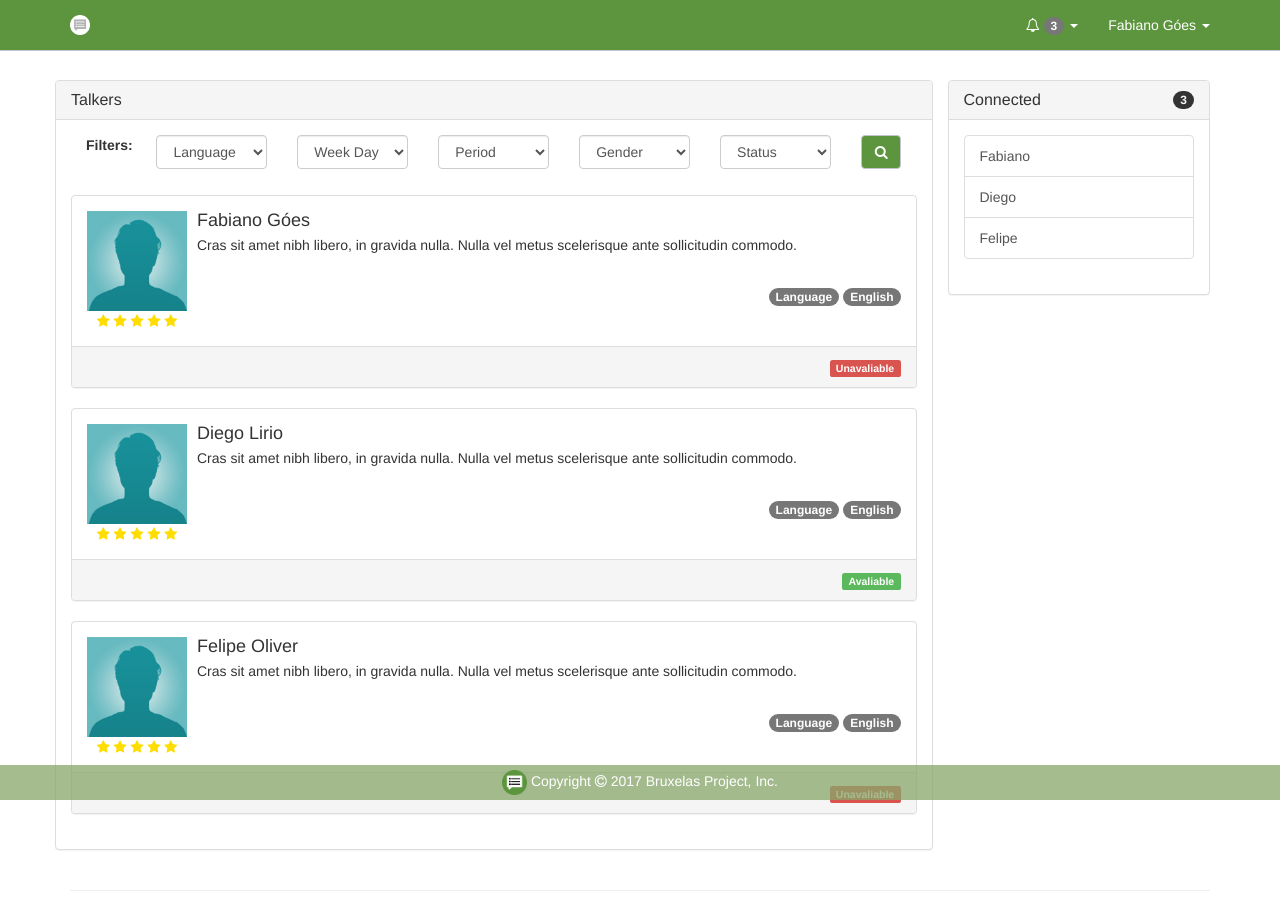
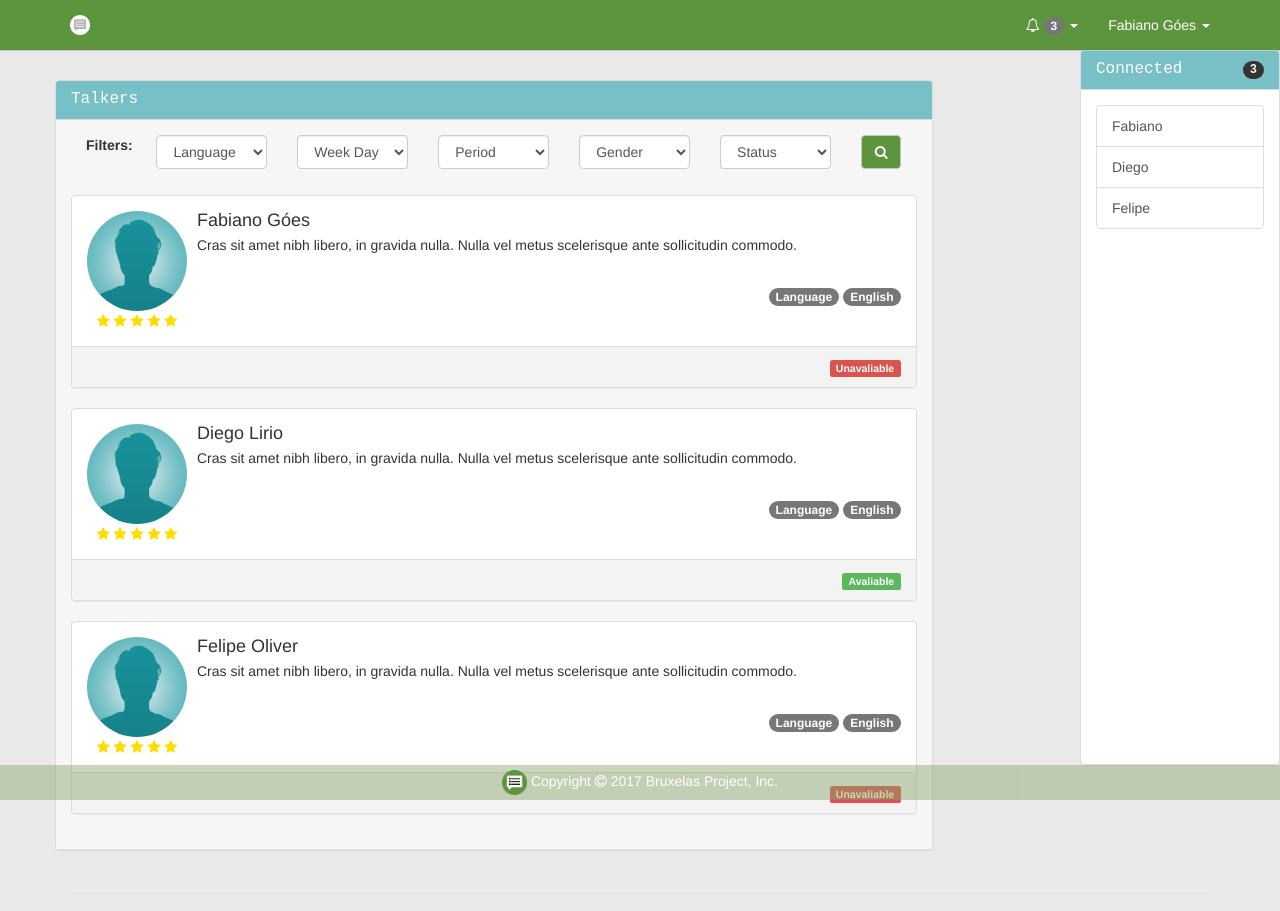
Before and after one commit to fabianogoes/Bruxelas, a plain HTML site: page BruxelasFrontend/src/index.html in a window 1280 px wide. Drawn offline with nearby package versions, Linux system fonts and the light colour scheme.

Commit message:
Colors was change to new pallet of colors

```diff
--- a/BruxelasFrontend/src/css/offcanvas.css
+++ b/BruxelasFrontend/src/css/offcanvas.css
@@ -8,19 +8,7 @@ body {
 }
 body {
   padding-top: 80px;
-}
-.footer {
-  padding: 5px 15px;
-  position: fixed;
-  bottom: 0;
-  left: 0;
-  right: 0;
-  background-color: rgba(137, 167, 108, 0.76);
-  color: white;
-}
-
-.footer > p {
-	margin-bottom: 0px;
+		background-color: #e9e9e9;
 }
 /*
  * Off Canvas
--- /dev/null
+++ b/BruxelasFrontend/src/css/style.css
@@ -0,0 +1,49 @@
+body{
+	background-color: #e9e9e9;
+}
+
+.footer {
+  padding: 5px 15px;
+  position: fixed;
+  bottom: 0;
+  left: 0;
+  right: 0;
+  color: white;
+}
+
+.footer > p {
+	margin-bottom: 0px;
+}
+
+.menu-sidebar-right{
+	height: -o-calc(100% - 85px); /* opera */
+  height: -webkit-calc(100% - 85px); /* google, safari */
+	height: -moz-calc(100% - 85px); /* firefox */
+	position: fixed;
+  right: 0;
+  top: 50px;
+  bottom: 35px;
+  width: 200px;
+}
+
+.bg-light-green-transparent{
+	background-color: rgba(137, 167, 108, 0.46) !important;
+}
+
+.bg-light-greenblue-transparent{
+	background-color: #76c0c6 !important;
+	color: white !important;
+	font-family: monospace;
+}
+
+.bg-footer-card{
+	background-color: #f3f3f3;
+}
+
+.bg-body-panel-default{
+	background-color: #F6F6F6;
+}
+
+.talkers-image-circle{
+	border-radius: 50px;
+}
--- a/BruxelasFrontend/src/index.html
+++ b/BruxelasFrontend/src/index.html
@@ -25,6 +25,7 @@
 
     <!-- Custom styles for this template -->
     <link href="css/offcanvas.css" rel="stylesheet">
+    <link href="css/style.css" rel="stylesheet">
 
     <!-- Just for debugging purposes. Don't actually copy these 2 lines! -->
     <!--[if lt IE 9]><script src="../../assets/js/ie8-responsive-file-warning.js"></script><![endif]-->
@@ -95,10 +96,10 @@
           <div class="row">
 
             <div class="panel panel-default">
-              <div class="panel-heading">
+              <div class="panel-heading bg-light-greenblue-transparent">
                 <h3 class="panel-title">Talkers</h3>
               </div>
-              <div class="panel-body">
+              <div class="panel-body bg-body-panel-default">
 
                 <div class="row">
                   <div class="col-md-12">
@@ -169,7 +170,7 @@
                         <div class="media">
                           <div class="media-left text-center">
                             <a href="#">
-                              <img class="media-object" src="img/default-avatar.jpg" style="height: 100px" alt="Avatar">
+                              <img class="media-object talkers-image-circle" src="img/default-avatar.jpg" style="height: 100px" alt="Avatar">
                             </a>
                             <i class="fa fa-star text-yellow" aria-hidden="true"></i>
                             <i class="fa fa-star text-yellow" aria-hidden="true"></i>
@@ -195,7 +196,7 @@
                           </div>
                         </div>
                       </div>
-                      <div class="panel-footer text-right">
+                      <div class="panel-footer text-right bg-footer-card">
                           <span class="label label-danger" style="width: 100px">Unavaliable</span>
                       </div>
                     </div>
@@ -207,7 +208,7 @@
                         <div class="media">
                           <div class="media-left text-center">
                             <a href="#">
-                              <img class="media-object" src="img/default-avatar.jpg" style="height: 100px" alt="Avatar">
+                              <img class="media-object talkers-image-circle" src="img/default-avatar.jpg" style="height: 100px" alt="Avatar">
                             </a>
                             <i class="fa fa-star text-yellow" aria-hidden="true"></i>
                             <i class="fa fa-star text-yellow" aria-hidden="true"></i>
@@ -233,7 +234,7 @@
                           </div>
                         </div>
                       </div>
-                      <div class="panel-footer text-right">
+                      <div class="panel-footer text-right bg-footer-card">
                           <span class="label label-success" style="width: 100px">Avaliable</span>
                       </div>
                     </div>
@@ -245,7 +246,7 @@
                         <div class="media">
                           <div class="media-left text-center">
                             <a href="#">
-                              <img class="media-object" src="img/default-avatar.jpg" style="height: 100px" alt="Avatar">
+                              <img class="media-object talkers-image-circle" src="img/default-avatar.jpg" style="height: 100px" alt="Avatar">
                             </a>
                             <i class="fa fa-star text-yellow" aria-hidden="true"></i>
                             <i class="fa fa-star text-yellow" aria-hidden="true"></i>
@@ -271,7 +272,7 @@
                           </div>
                         </div>
                       </div>
-                      <div class="panel-footer text-right">
+                      <div class="panel-footer text-right bg-footer-card">
                           <span class="label label-danger" style="width: 100px">Unavaliable</span>
                       </div>
                     </div>
@@ -288,9 +289,9 @@
 
         </div><!--/.col-xs-12.col-sm-9-->
 
-        <div class="col-xs-6 col-sm-3 sidebar-offcanvas" id="sidebar">
-          <div class="panel panel-default">
-            <div class="panel-heading">
+        <div class="panel panel-default menu-sidebar-right" id="sidebar">
+
+            <div class="panel-heading bg-light-greenblue-transparent">
               <h3 class="panel-title">
                 Connected
                 <span class="badge pull-right">3</span>
@@ -298,20 +299,20 @@
             </div>
             <div class="panel-body">
 
-              <div class="list-group">
+              <div class="list-group" style="height: 100%;overflow: auto;">
                   <a href="#" class="list-group-item">Fabiano <span class="flag-icon flag-icon-br pull-right"></span></a>
                   <a href="#" class="list-group-item">Diego <span class="flag-icon flag-icon-ng pull-right"></span></a>
                   <a href="#" class="list-group-item">Felipe <span class="flag-icon flag-icon-um pull-right"></span></a>
               </div>
 
             </div>
-          </div>
+
         </div><!--/.sidebar-offcanvas-->
       </div><!--/row-->
 
       <hr>
 
-      <footer class="footer text-center">
+      <footer class="footer bg-light-green-transparent text-center">
 		  <p>
           <img src="img/logo-green.png" style="height: 25px">
           Copyright <i class="fa fa-copyright" aria-hidden="true"></i> 2017 Bruxelas Project, Inc.
```
